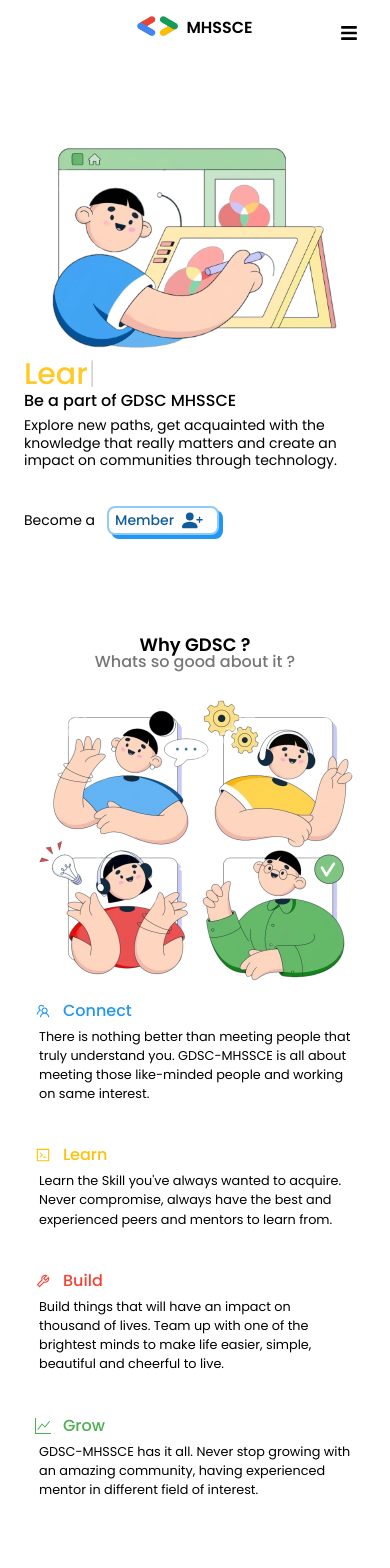
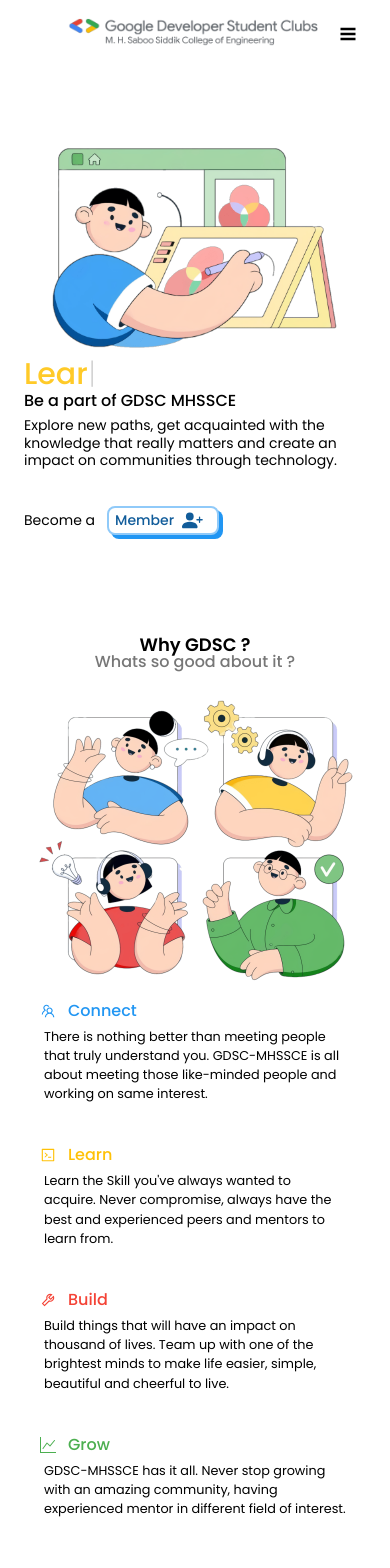
Before and after one commit to GDSC-MHSSCE/GDSC-MHSSCE, a React (Create React App) app: page / in a window 390 px wide. Shown: the top 1568 px of the page. Built offline with nearby package versions, Linux system fonts and the light colour scheme.

Commit message:
minor tweaks {     * footer icons     * card's rowref and slide maths     * commented EVENT card     * gdsc padding }

```diff
--- a/src/components/Footer.jsx
+++ b/src/components/Footer.jsx
@@ -12,8 +12,8 @@
     >
       <div className="flex flex-col lg:flex-row space-x-8 py-8 ">
         <div className="basis-[25%] flex lg:flex-col space-x-4 lg:space-x-0 space-y-0 mx-auto items-center mb-12 lg:mb-12 ">
-          <div className="flex">
-            <img src={Logo} alt="h-16 md:h-20" />
+          <div className="flex basis-1/2 md:basis-1/3">
+            <img src={Logo} className="" alt="logo" />
           </div>
           <div className=" basis-[100%] text-center mx-auto">
             <p className="mb-2 text-xs sm:text-sm md:text-md">
@@ -100,7 +100,7 @@
                 className="hover:text-dark-blue mx-auto bg-[#333] py-1 px-1 text-white rounded-md hover:bg-white "
                 rel="noreferrer"
               >
-                <AiFillYoutube className="sm:w-4 sm:h-4 md:w-6 md:h-6 " />
+                <AiFillYoutube className="w-5 h-5 md:w-6 md:h-6 " />
               </a>
 
               <a
@@ -109,7 +109,7 @@
                 className="hover:text-dark-blue mx-auto bg-[#333] py-1 px-1 text-white rounded-md hover:bg-white "
                 rel="noreferrer"
               >
-                <AiOutlineTwitter className="sm:w-4 sm:h-4 md:w-6 md:h-6 " />
+                <AiOutlineTwitter className="w-5 h-5 md:w-6 md:h-6 " />
               </a>
 
               <a
@@ -118,7 +118,7 @@
                 className="hover:text-dark-blue mx-auto bg-[#333] py-1 px-1 text-white rounded-md hover:bg-white "
                 rel="noreferrer"
               >
-                <GrLinkedinOption className="sm:w-4 sm:h-4 md:w-6 md:h-6 " />
+                <GrLinkedinOption className="w-5 h-5 md:w-6 md:h-6 " />
               </a>
 
               <a
@@ -127,7 +127,7 @@
                 className="hover:text-dark-blue mx-auto bg-[#333] py-1 px-1 text-white rounded-md hover:bg-white "
                 rel="noreferrer"
               >
-                <AiFillInstagram className="sm:w-4 sm:h-4 md:w-6 md:h-6 " />
+                <AiFillInstagram className="w-5 h-5 md:w-6 md:h-6 " />
               </a>
 
               <a
@@ -136,25 +136,13 @@
                 className="hover:text-dark-blue mx-auto bg-[#333] py-1 px-1 text-white rounded-md hover:bg-white "
                 rel="noreferrer"
               >
-                <FaFacebookF className="sm:w-4 sm:h-4 md:w-6 md:h-6 " />
+                <FaFacebookF className="w-5 h-5 md:w-6 md:h-6 " />
               </a>
             </div>
           </div>
         </div>
       </div>
       <div className="basis-[10%] text-xxs md:text-xs -space-y-2 mt-6 lg:mt-0 md:text-end flex flex-col mx-auto text-center font-base justify-center pb-1 px-16 ">
-        {/* <div>
-          Made with 💗 by{' '}
-          <a
-            href="https://github.com/yasier-ansari/ "
-            className="hover:text-base hover:text-medium group-hover:text-[#ff00dd] group-hover:-mt-2 "
-            target="_blank"
-            rel="noopener noreferrer"
-          >
-            {' '}
-            Noru
-          </a>{' '}
-        </div> */}
         <a
           href="https://github.com/GDSC-MHSSCE/GDSC-MHSSCE"
           target="_blank"
--- a/src/components/Gdsc.jsx
+++ b/src/components/Gdsc.jsx
@@ -19,19 +19,19 @@
           />
         </div>
         <div className="basis-[55%] grid md:grid-cols-2 gap-y-1 gap-x-2 ">
-          <div className="flex flex-col border-[0.075rem] group border-hidden hover:!border-opacity-100 hover:border-blue hover:rounded-md hover:shadow-blue hover:shadow-md md:px-4  py-4">
+          <div className="flex flex-col border-[0.075rem] group border-hidden hover:!border-opacity-100 hover:border-blue hover:rounded-md hover:shadow-blue hover:shadow-md px-4  py-4">
             <div className="basis-4/10 text-start text-dark-blue md:text-black text-md md:text-lg lg:text-xl font-medium self-start flex justify-center items-center group-hover:text-blue ">
               <AiOutlineTeam className=" w-4 md:w-5 h-4 md:h-4 lg:w-[1.3rem] lg:h-[1.3rem] mr-3" />
               Connect
             </div>
             <div className="max-w-xs basis-6/10">
               <p className=" self-start px-1 py-1 text-[0.8rem] md:text-sm lg:text-md text-start mx-auto ">
-                There is nothing better than meeting people that truly understand you. GDSC-MHSSCE is all
-                about meeting those like-minded people and working on same interest.{' '}
+                There is nothing better than meeting people that truly understand you. GDSC-MHSSCE
+                is all about meeting those like-minded people and working on same interest.{' '}
               </p>
             </div>
           </div>
-          <div className="flex flex-col border-[0.075rem] group border-hidden hover:!border-opacity-100 hover:border-yellow hover:rounded-md hover:shadow-yellow hover:shadow-md md:px-4  py-4">
+          <div className="flex flex-col border-[0.075rem] group border-hidden hover:!border-opacity-100 hover:border-yellow hover:rounded-md hover:shadow-yellow hover:shadow-md px-4  py-4">
             <div className="basis-4/10 text-md md:text-lg lg:text-xl text-dark-yellow md:text-black font-medium text-start self-start flex justify-center items-center group-hover:text-yellow ">
               <AiOutlineCode className=" w-4 md:w-5 h-4 md:h-4 lg:w-[1.3rem] lg:h-[1.3rem] mr-3" />{' '}
               Learn
@@ -43,7 +43,7 @@
               </p>
             </div>
           </div>
-          <div className="flex flex-col border-[0.075rem] group border-hidden hover:!border-opacity-100 hover:border-red hover:rounded-md hover:shadow-red hover:shadow-md md:px-4  py-4">
+          <div className="flex flex-col border-[0.075rem] group border-hidden hover:!border-opacity-100 hover:border-red hover:rounded-md hover:shadow-red hover:shadow-md px-4  py-4">
             <div className="basis-4/10 text-md md:text-lg lg:text-xl text-dark-red md:text-black font-medium text-start self-start flex justify-center items-center group-hover:text-red ">
               <AiOutlineTool className=" w-4 md:w-5 h-4 md:h-4 lg:w-[1.3rem] lg:h-[1.3rem] mr-3" />{' '}
               Build
@@ -55,7 +55,7 @@
               </p>
             </div>
           </div>
-          <div className="flex flex-col border-[0.075rem] group border-hidden hover:!border-opacity-100 hover:border-green hover:rounded-md hover:shadow-green hover:shadow-md md:px-4  py-4">
+          <div className="flex flex-col border-[0.075rem] group border-hidden hover:!border-opacity-100 hover:border-green hover:rounded-md hover:shadow-green hover:shadow-md px-4  py-4">
             <div className="basis-4/10 text-md md:text-lg lg:text-xl text-dark-green md:text-black font-medium text-start self-start flex justify-center items-center group-hover:text-green ">
               <BsGraphUp className=" w-4 md:w-5 h-4 md:h-4 lg:w-[1.3rem] lg:h-[1.3rem] mr-3" /> Grow
             </div>
--- a/src/components/Navbar.jsx
+++ b/src/components/Navbar.jsx
@@ -1,15 +1,14 @@
 import React from 'react';
 import Logo from '../assets/left-align-logo.png';
-import Logosm from '../assets/code-bracket.png';
 import { useEffect, useState } from 'react';
-import { FaBars, FaAlignCenter } from 'react-icons/fa';
+import { VscChromeClose, VscThreeBars } from 'react-icons/vsc';
 
 const Navbar = () => {
   let Links = [
     { name: 'GDSC', link: '#gdsc' },
     { name: 'Community', link: '#community' },
+    { name: 'Event', link: '#event' },
     { name: 'Team', link: '#team' },
-    { name: 'Event', link: '#event' },
   ];
   const [isScrolled, setIsScrolled] = useState(false);
   let [open, setOpen] = useState(false);
@@ -32,32 +31,26 @@
         isScrolled && 'shadow-xl border-black rounded drop-shadow-lg '
       } shadow-none z-40 w-full font-medium fixed top-0 items-center justify-around duration-700 transition-all ease-in justify-items-center`}
     >
-      <div className="md:flex bg-white items-center justify-between py-3 md:px-10 px-7">
-        <div
-          className="h-8 sm:h-10 cursor-pointer flex items-center
-      text-gray-800"
-        >
+      <div className="md:flex bg-white items-center place-items-center justify-between py-3 md:px-10 px-7">
+        <div className="h-10 sm:h-12 cursor-pointer flex items-center text-gray-800">
           {/* <span className=" ml-1 px-2"> */}
           <a href="#hero" className="flex">
             <img
               src={Logo}
               alt=""
-              className=" hidden md:block h-8 items-start md:h-10 lg:h-[3.2rem] md:items-center mx-auto text-center"
+              className=" h-[1.8rem] md:h-[2.15rem] lg:h-[2.4rem] items-center mx-auto text-center"
             />
-            <img
-              src={Logosm}
-              alt=""
-              className=" h-5 sm:h-6 block md:hidden items-start mr-2 text-start"
-            />
-            {/* </span> */}
-            <span className="block md:hidden text-md font-semibold">MHSSCE</span>
           </a>
         </div>
         <div
           onClick={() => setOpen(!open)}
-          className="text-lg absolute right-8 top-6 cursor-pointer  md:hidden"
+          className="text-lg absolute right-8 top-6 cursor-pointer items-center  font-bold md:hidden"
         >
-          {!open ? <FaBars name="open" /> : <FaAlignCenter name="menu" />}
+          {!open ? (
+            <VscThreeBars name="open" className="h-5 w-5" />
+          ) : (
+            <VscChromeClose name="menu" className="stroke-1 h-5 w-5" />
+          )}
           {/* <FaBars name={open ? 'close' : 'menu'} /> */}
         </div>
 
--- a/src/components/Team.jsx
+++ b/src/components/Team.jsx
@@ -13,8 +13,7 @@
     if (rowRef.current) {
       const { scrollLeft, clientWidth } = rowRef.current;
 
-      const scrollTo =
-        direction === 'left' ? scrollLeft - clientWidth - 30 : scrollLeft + clientWidth + 30;
+      const scrollTo = direction === 'left' ? scrollLeft - clientWidth : scrollLeft + clientWidth;
       rowRef.current.scrollTo({ left: scrollTo, behavior: 'smooth' });
     }
   };
@@ -37,7 +36,7 @@
         </div>
 
         <div
-          className="flex snap-x class-1 pb-4 class-2 class-3 class-4 slider snap-mandatory scroll-px-8 items-center scroll-smooth overflow-x-scroll space-x-14 md:space-x-20"
+          className="flex snap-x class-1 pb-4 class-2 class-3 class-4 slider snap-mandatory items-center scroll-smooth overflow-x-scroll space-x-10 sm:space-x-16 md:space-x-28 lg:space-x-[4.5rem]"
           ref={rowRef}
         >
           <div className=" snap-start scroll-px-8 max-w-[8rem]  sm:max-w-[18rem]  md:max-w-sm lg:max-w-md flex flex-col space-y-2 sm:space-y-3 md:space-y-4 rounded-lg bg-[#cce8ff] py-4 px-4 md:py-4 md:px-6 items-center mx-auto ">
```
Also changed, not shown: src/components/Event.jsx (+52 -86 lines), src/assets/inaug.jpeg (added), src/assets/left-align-logo.png.
